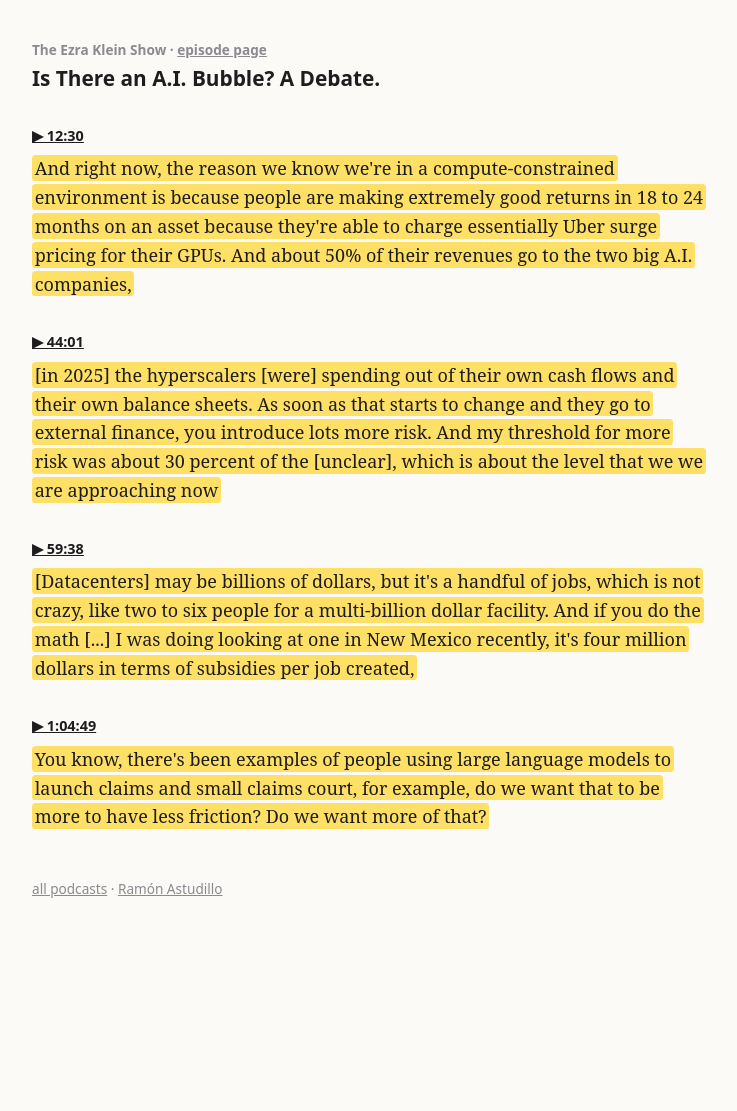
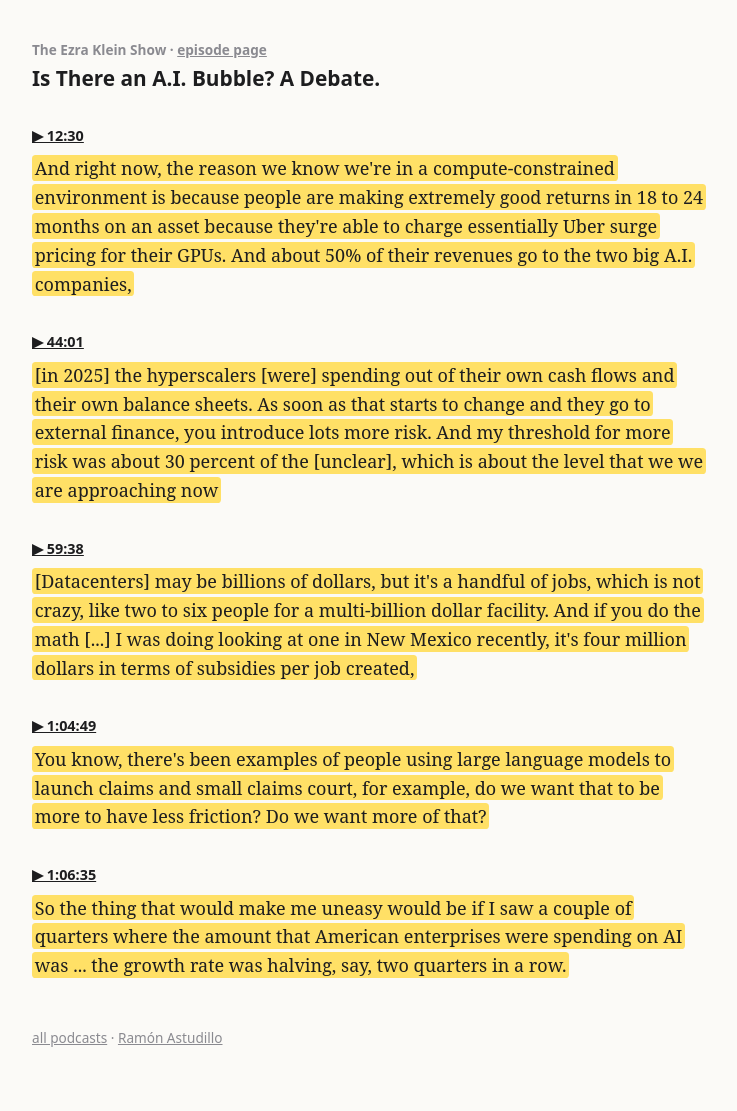
Before and after one commit to ramon-astudillo/ramon-astudillo.github.io, a Jekyll site: the page built from notes/audio/is-there-an-a-i-bubble-a-debate.md, in a window 1280 px wide. Shown: the whole page, without its empty margins (272-1009 px from the left). Built offline with Jekyll 4.4.1, drawn with Linux system fonts in a browser that asks for light colours; before the commit the page ends 962 px from its top, so only the background shows below that.

Commit message:
notes/audio: add Is There an A.I. Bubble? A Debate. @ 1:06:35

```diff
--- a/_data/podcasts/is-there-an-a-i-bubble-a-debate.yml
+++ b/_data/podcasts/is-there-an-a-i-bubble-a-debate.yml
@@ -57,3 +57,17 @@ clips:
   author: Paul Kedrosky
   after: Do we want this, you know, your example of this, of the of the restaurants? And we have all of
     these frictions that exist in society and blithely
+- t: 3995
+  start: 3995.0
+  end: 4009.2
+  time: '1:06:35'
+  title: Is There an A.I. Bubble? A Debate.
+  note: ''
+  before: this on the other side of healthy is whether real customers are spending real money and getting
+    real results.
+  quote: So the thing that would make me uneasy would be if I saw a couple of quarters where the amount
+    that American enterprises were spending on AI was ... the growth rate was halving, say, two quarters
+    in a row.
+  author: Azeem Azhar
+  after: That would suggest that they filled their appetite and there's not going to be the revenue to
+    keep this on the right side of healthy.
```
Also changed, not shown: notes/audio/is-there-an-a-i-bubble-a-debate/3995.md (added, +7 -0 lines), notes/audio/is-there-an-a-i-bubble-a-debate/3995.png (added).
